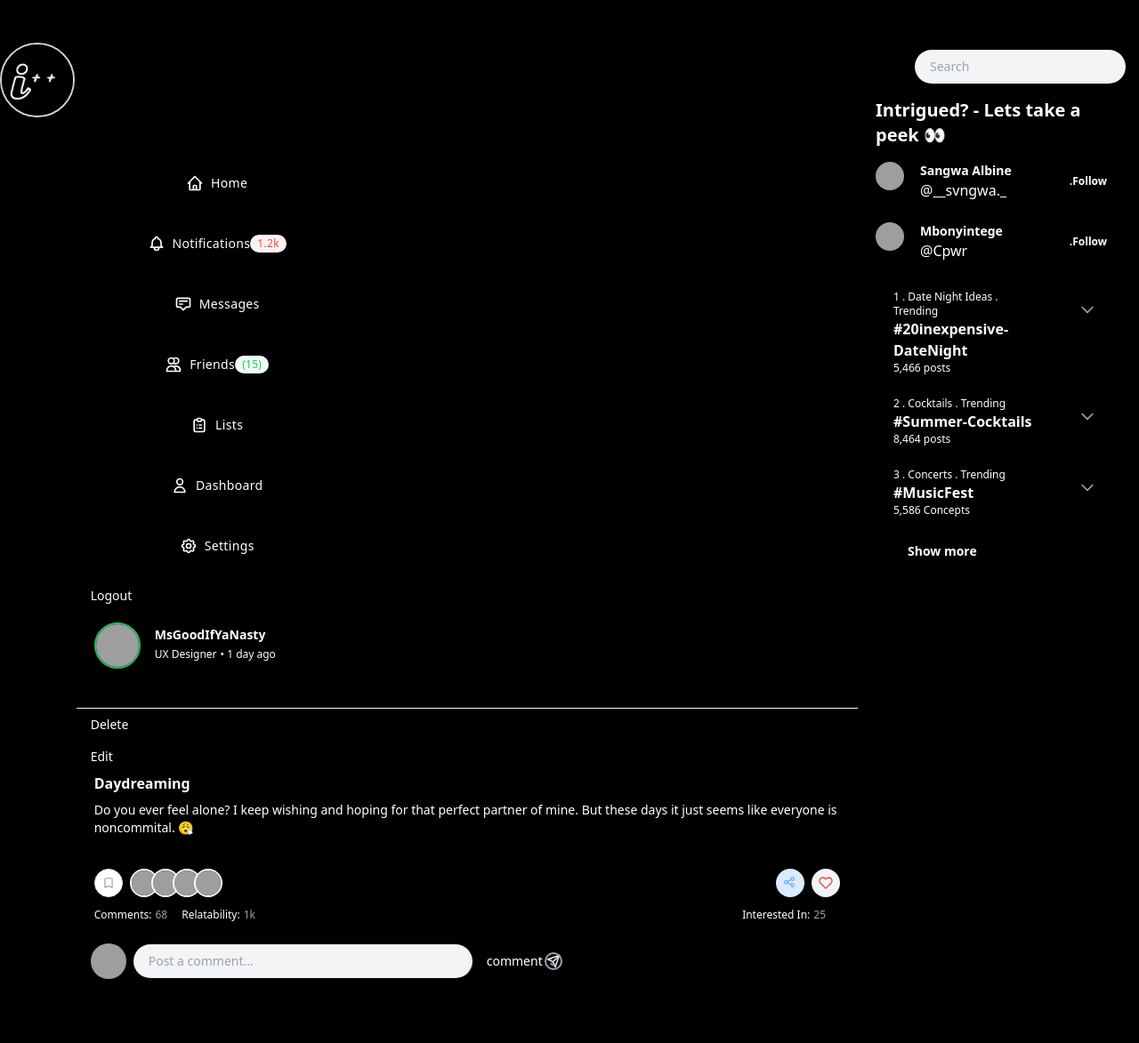
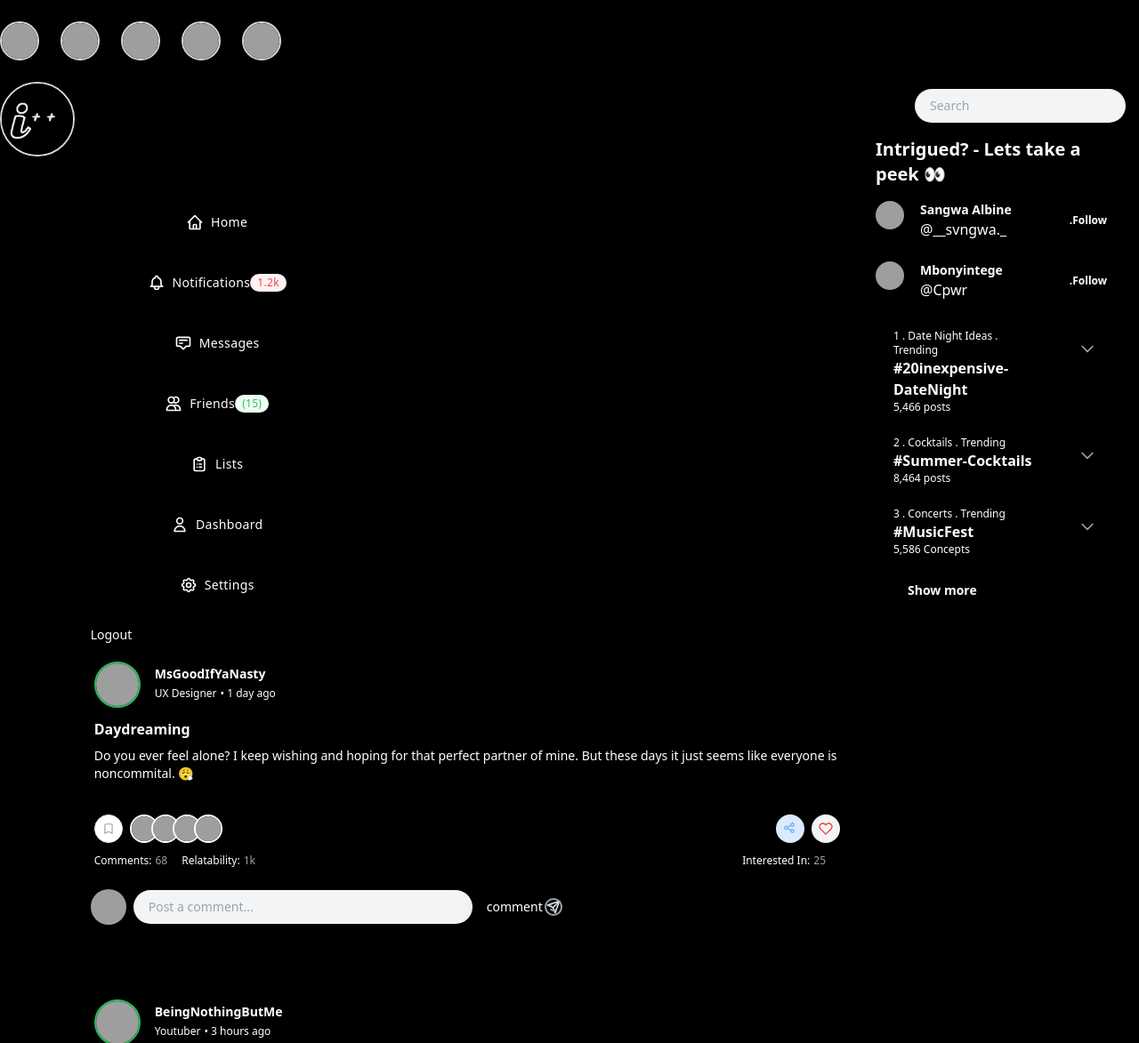
Before and after one commit to sdavis525/I-, a Node project: template views/homepage.handlebars in a window 1280 px wide. Shown: the top 1173 px of the page at 89% size. Run offline with Node 20 templates, Linux system fonts and the light colour scheme; the template is opened without the code that fills it, so the values that code supplies are empty; style sheets or scripts are compiled from the project's sources; some libraries are stand-ins or nearby versions; grey boxes are pictures that could not be loaded.

Commit message:
reformatted main.handlebars

```diff
--- a/views/layouts/main.handlebars
+++ b/views/layouts/main.handlebars
@@ -29,13 +29,47 @@
 </style>
  {{#if loggedIn}}
         <a href="/views/dashboard.handlebars">Dashboard</a>
-         </button>
-            <button class="flex items-center py-2 px-4 rounded-sm text-sm bg-black text-white shadow-lg text-center">Logout
-
-            </button>
         {{else}}
         <a href="/views/login.handlebars">Login</a>
         {{/if}}
+        <div class="flex justify-between">
+            <ul class="flex items-center flex-shrink-0 space-x-6">
+              <!-- Profile menu -->
+
+              <li class="relative ">
+                <button class="align-middle rounded-full border-2 border-gray-300 shadow-lg  focus:shadow-outline-purple focus:outline-none">
+                  <img class="object-cover w-10 h-10 rounded-full hover-image-1 flex-shrink-0" src="https://picsum.photos/200/200?i=203" alt="" aria-hidden="true">
+                </button>
+              </li>
+
+                     <li class="relative">
+                <button class="align-middle rounded-full border-2 border-gray-300 shadow-lg  focus:shadow-outline-purple focus:outline-none">
+                  <img class="object-cover w-10 h-10 rounded-full hover-image-1 flex-shrink-0" src="https://picsum.photos/200/200?i=205" alt="" aria-hidden="true">
+                </button>
+              </li>
+
+                     <li class="relative">
+                <button class="align-middle rounded-full border-2 border-gray-300 shadow-lg  focus:shadow-outline-purple focus:outline-none">
+                  <img class="object-cover w-10 h-10 rounded-full hover-image-1 flex-shrink-0" src="https://picsum.photos/200/200?i=207" alt="" aria-hidden="true">
+                </button>
+              </li>
+
+                     <li class="relative">
+                <button class="align-middle rounded-full border-2 border-gray-300 shadow-lg  focus:shadow-outline-purple focus:outline-none">
+                  <img class="object-cover w-10 h-10 rounded-full hover-image-1 flex-shrink-0" src="https://picsum.photos/200/200?i=209" alt="" aria-hidden="true">
+                </button>
+              </li>
+
+                  <li class="relative">
+                <button class="align-middle rounded-full border-2 border-gray-300 shadow-lg  focus:shadow-outline-purple focus:outline-none">
+                  <img class="object-cover w-10 h-10 rounded-full hover-image-1 flex-shrink-0" src="https://picsum.photos/200/200?i=2011" alt="" aria-hidden="true">
+                </button>
+              </li>
+
+            </ul>
+
+          </div>
+
  <div class="flex h-screen  bg-black" :class="{ 'overflow-hidden': isSideMenuOpen}">
         <li class="relative ">
             <button class="align-middle rounded-full border-2 border-gray-300 shadow-lg  focus:shadow-outline-purple focus:outline-none">
@@ -121,10 +155,9 @@
           </a>
         </div>
         </button>
-
-            <button class="flex items-center py-2 px-4 rounded-sm text-sm bg-black text-white shadow-lg text-center">Logout
-
-        </button>
+            <div class="logout">
+            <button type="button" class="flex items-center py-2 px-4 rounded-sm text-sm bg-black text-white shadow-lg text-center">Logout</button>
+        </div>
       </aside>
 
     <main>
@@ -146,13 +179,7 @@
                         </div>
                     </div>
                 </div>
-                <div class="border-b border-gray-100 p-4"></div>
-                <button class="flex items-center py-2 px-4 rounded-sm text-sm bg-black text-white shadow-lg text-center">Delete
 
-                </button>
-                <button class="flex items-center py-2 px-4 rounded-sm text-sm bg-black text-white shadow-lg text-center">Edit
-
-                </button>
          <!--        <div class="text-gray-400 font-medium text-sm mb-7 mt-6 mx-3 px-2">
                     <img class="rounded w-full" src="https://picsum.photos/536/354">
                 </div> -->
@@ -228,12 +255,7 @@
                     </div>
                 </div>
                 <div class="border-b border-gray-100"></div>
-                <button class="flex items-center py-2 px-4 rounded-sm text-sm bg-black text-white shadow-lg text-center">Delete
 
-                </button>
-                <button class="flex items-center py-2 px-4 rounded-sm text-sm bg-black text-white shadow-lg text-center">Edit
-
-                </button>
                 <div class="text-gray-400 font-medium text-sm mb-7 mt-6 mx-3 px-2">
                     <img class="rounded w-full" src="../views/images/beingme.jpg">
                 </div>
@@ -425,7 +447,7 @@
 </html>
 
   {{#if loggedIn}}
-  <script src="/javascript/logout.js"></script>
+  <script src="/public/javascript/logout.js"></script>
   {{/if}}
 </body>
 
```
Also changed, not shown: views/partials/feed.handlebars (deleted, +0 -37 lines).
